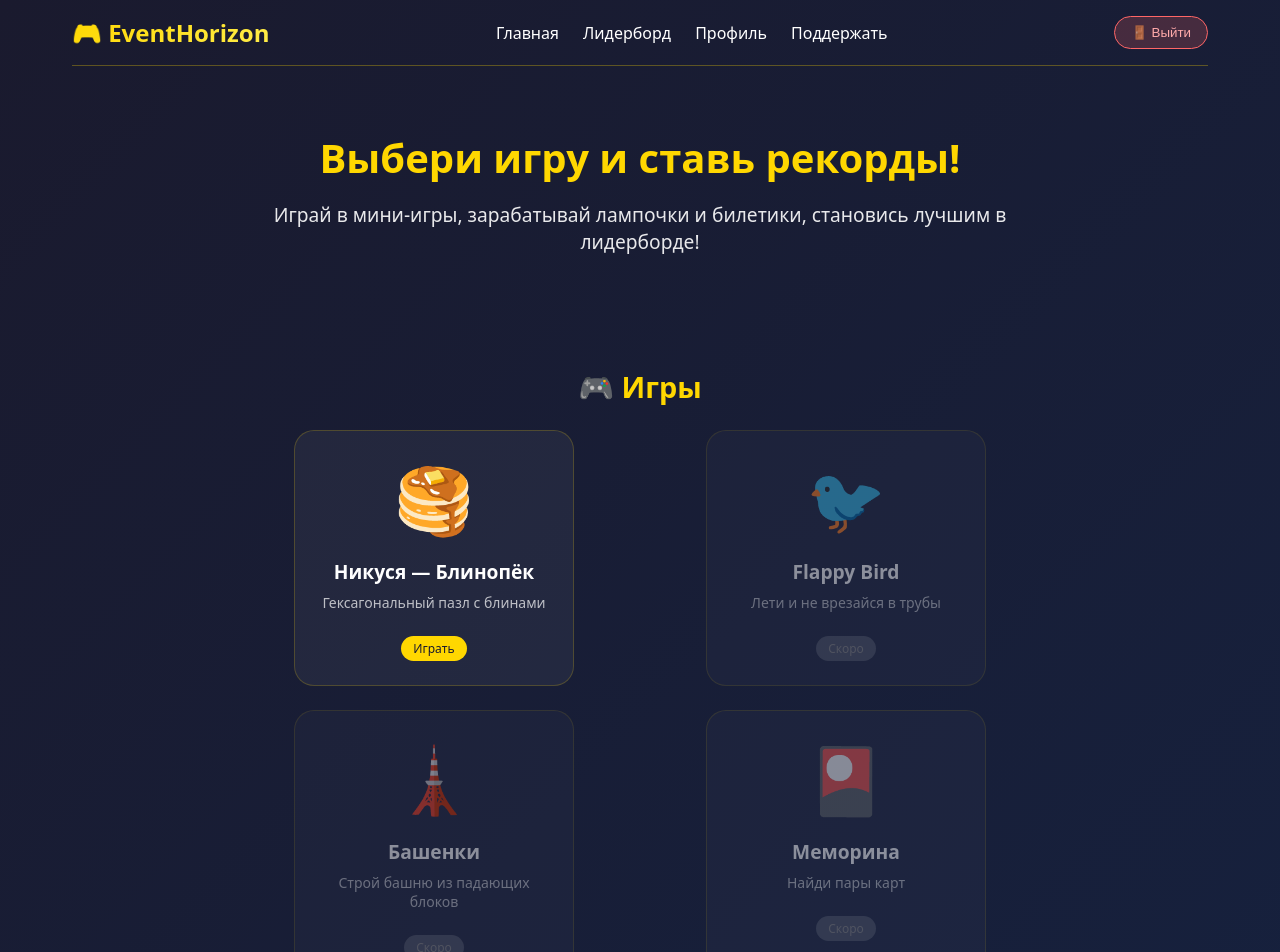
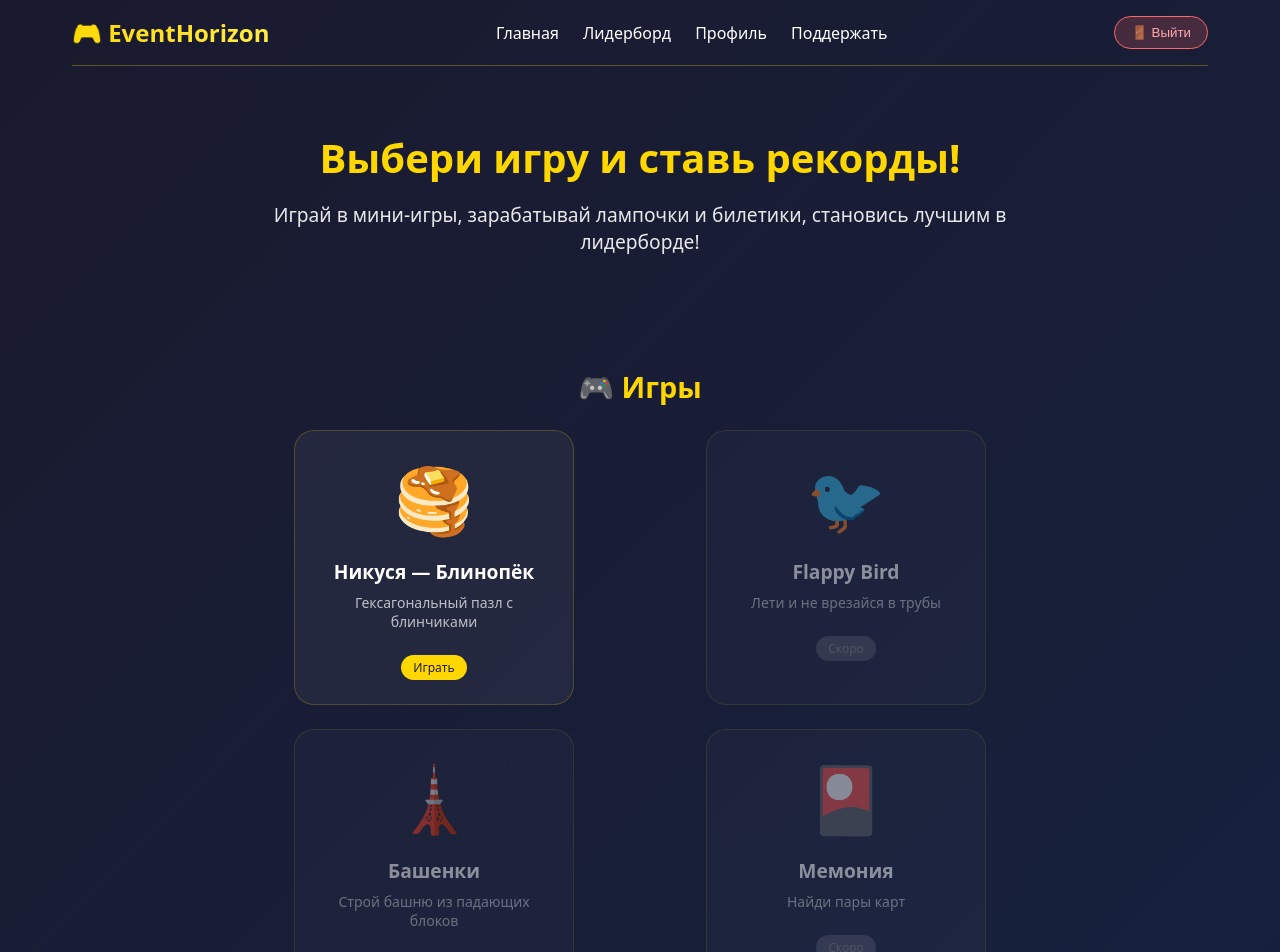
Before and after one commit to Eastwesser/event-horizon, a React (Vite) app in the folder frontend/: page / in a window 1280 px wide. Shown: the top 952 px of the page. Built offline with nearby package versions, Linux system fonts and the light colour scheme; sample sign-in values are in the browser's storage.

Commit message:
misc: namings for games corrected

```diff
--- a/frontend/src/components/Home/Home.tsx
+++ b/frontend/src/components/Home/Home.tsx
@@ -4,7 +4,7 @@ const games = [
   {
     id: 'hexagon',
     name: 'Никуся — Блинопёк',
-    description: 'Гексагональный пазл с блинами',
+    description: 'Гексагональный пазл с блинчиками',
     icon: '🥞',
     path: '/game/hexagon',
     available: true,
@@ -27,7 +27,7 @@ const games = [
   },
   {
     id: 'memory',
-    name: 'Меморина',
+    name: 'Мемония',
     description: 'Найди пары карт',
     icon: '🎴',
     path: '/game/memory',
```
